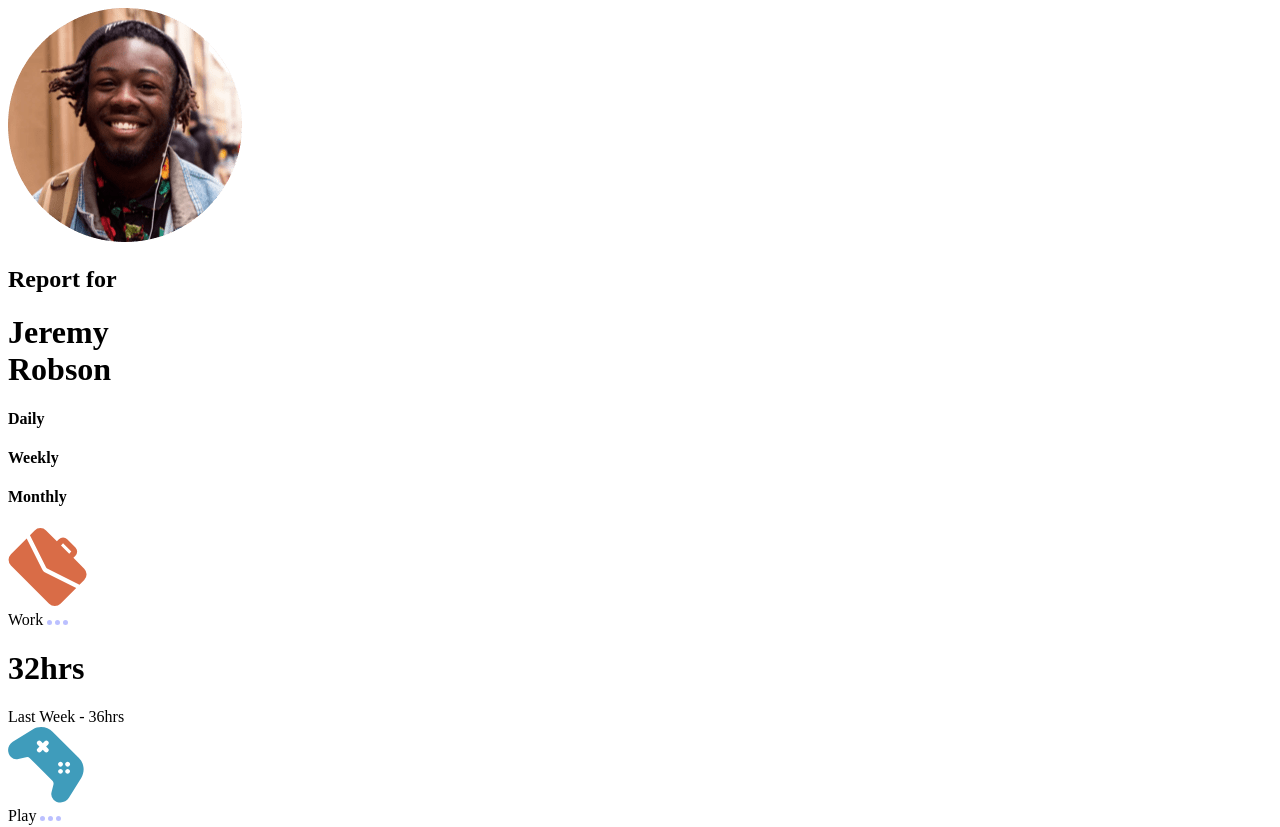
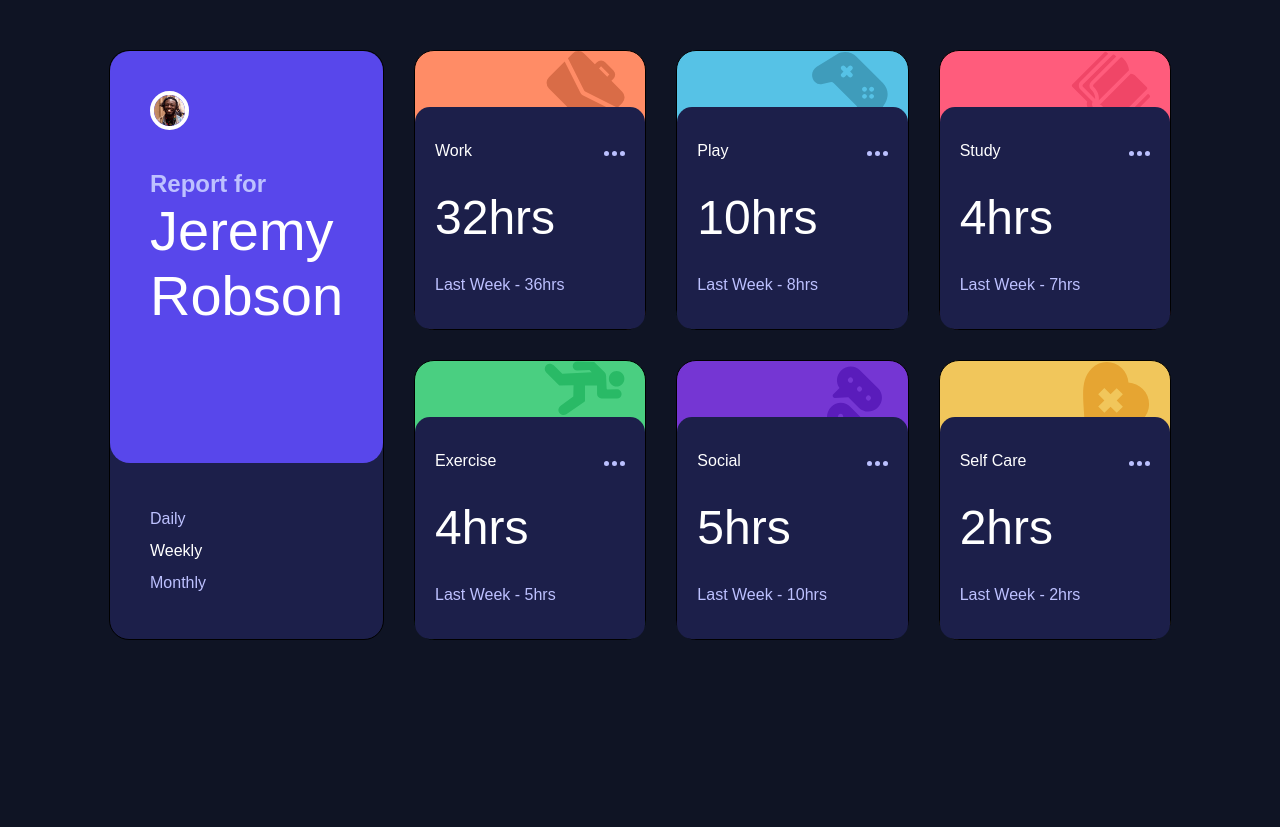
Before and after one commit to vRUZIx/Time-tracking-dashboard, a plain HTML site: page index.html in a window 1280 px wide. Shown: the top 827 px of the page. After the commit the page ends 800 px from the top, so only its background shows below. Drawn offline with Linux system fonts and the light colour scheme; the site is published under a folder, as on GitHub Pages, so addresses that start at the root find nothing.

Commit message:
I fixed the file paths to relative paths

```diff
--- a/index.html
+++ b/index.html
@@ -10,7 +10,7 @@
     .attribution { font-size: 11px; text-align: center; }
     .attribution a { color: hsl(228, 45%, 44%); }
   </style>
-  <link rel="stylesheet" href="/scss/main.css">
+  <link rel="stylesheet" href="./scss/main.css">
 </head>
 <body>
 
```
